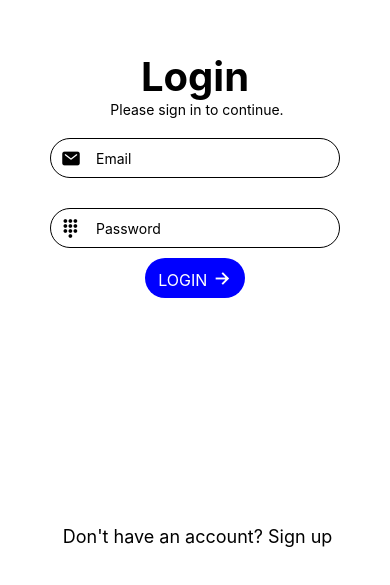
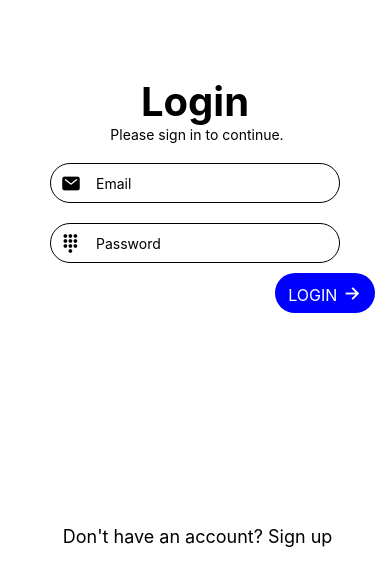
Before and after one commit to AnishShahi123/ProjectAssignment, a React Native app: screen / in a window 390 px wide. Shown: the part 247-832 px from the top of the page. Built offline with nearby package versions, Linux system fonts and the light colour scheme.

Commit message:
align & adjustments

```diff
--- a/screens/Login.js
+++ b/screens/Login.js
@@ -29,7 +29,7 @@ const LoginPage = () => {
           style={styles.input}
         />
       </View>
-      <View style={styles.SectionStyle}>
+      <View style={styles.SectionStylePassword}>
         <Ionicon name="keypad" size={20} />
         <TextInput
           placeholder="Password"
@@ -74,6 +74,18 @@ const styles = StyleSheet.create({
     alignItems: "center",
     paddingHorizontal: 10,
   },
+  SectionStylePassword: {
+    flexDirection: "row",
+    height: 40,
+    marginTop: 10,
+    marginLeft: 35,
+    marginRight: 35,
+    borderWidth: 1,
+    borderRadius: 20,
+    margin: 10,
+    alignItems: "center",
+    paddingHorizontal: 10,
+  },
   input: {
     flex: 1,
     color: "black",
@@ -95,6 +107,8 @@ const styles = StyleSheet.create({
     borderRadius: 25,
     alignItems: "center",
     justifyContent: "center",
+    position: "absolute",
+    left: 80,
   },
   buttonTextStyle: {
     color: "#FFFFFF",
```
